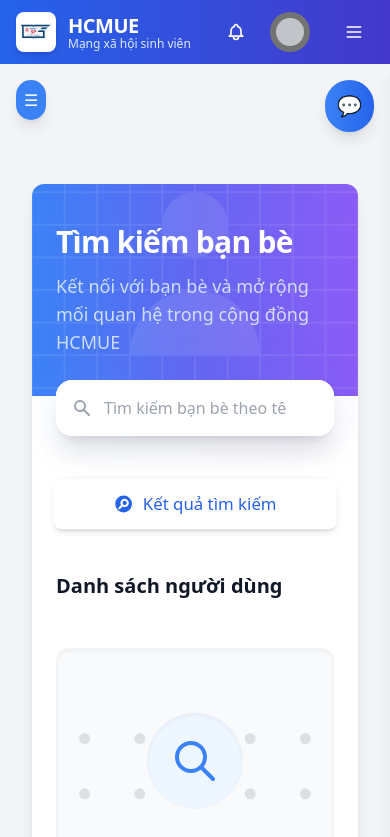
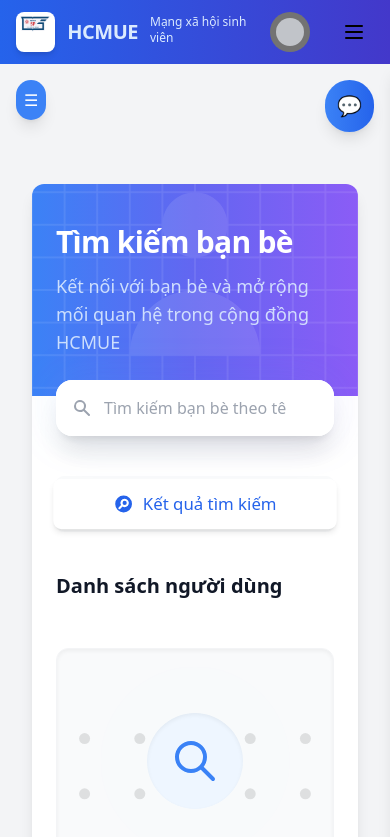
Before and after one commit to anhlehong/FE-SMedia, a Next.js app: page /friends in a window 390 px wide. Shown: the top 837 px of the page. Built offline with nearby package versions, Linux system fonts and the light colour scheme.

Commit message:
Fix: Bug while group post

```diff
--- a/app/components/groups/groupDiscussionTab.js
+++ b/app/components/groups/groupDiscussionTab.js
@@ -1,74 +1,62 @@
 "use client";
-import React from "react";
+import React, { memo } from "react";
 import FeedSection from "@/app/components/feed/feedSection";
 import PostCard from "@/app/components/feed/postCardWithMedia";
 import GroupCreatePost from "@/app/components/groups/groupCreatePost";
 import { showToast } from "@/app/utils/toast";
 import { useGroupPosts } from "@/app/hooks/useGroupPosts";
-import InfiniteScroll from 'react-infinite-scroll-component';
+import InfiniteScroll from "react-infinite-scroll-component";
 
-export default function GroupDiscussionTab({
-    isMember,
-    groupId
-}) {
-    // Use the hook directly in this component
+export default function GroupDiscussionTab({ isMember, groupId }) {
   const {
     posts,
     isLoading: loading,
     error,
     hasMore,
     loadMorePosts,
-        refreshPosts
+    refreshPosts,
   } = useGroupPosts(groupId);
 
-    // Format posts to ensure media properties match what PostCard expects
-    const formattedPosts = Array.isArray(posts) ? posts.map(post => {
-        // Create a new post object with the correct structure
+  // Xử lý bài đăng để đảm bảo media đúng định dạng
+  const formattedPosts = Array.isArray(posts)
+    ? posts.map((post) => {
         const formattedPost = { ...post };
 
-        // Format media items if they exist
         if (post.media && Array.isArray(post.media)) {
-            formattedPost.media = post.media.map(item => {
-                // Make sure each media item has mediaType and mediaUrl properties
-                if (!item.mediaType && item.type) {
-                    // If type exists but mediaType doesn't, copy it
-                    return {
-                        mediaType: item.type,
-                        mediaUrl: item.url || item.mediaUrl || '',
-                    };
-                } else if (!item.mediaUrl && item.url) {
-                    // If url exists but mediaUrl doesn't, copy it
-                    return {
-                        mediaType: item.mediaType || item.type || 'unknown',
-                        mediaUrl: item.url,
-                    };
-                }
-                // Return the item if it already has the correct properties
-                return item;
-            });
+          formattedPost.media = post.media.map((item) => ({
+            mediaType: item.mediaType || item.type || "unknown",
+            mediaUrl: item.mediaUrl || item.url || "",
+          }));
         } else if (post.image) {
-            // Convert legacy image format to media array
-            formattedPost.media = [{
-                mediaType: 'image',
-                mediaUrl: post.image
-            }];
+          formattedPost.media = [{ mediaType: "image", mediaUrl: post.image }];
         }
 
         return formattedPost;
-    }) : [];
+      })
+    : [];
 
   console.log("Formatted posts:", formattedPosts);
 
-    const handleAddNewPost = (postData) => {
-        if (refreshPosts) {
-            refreshPosts();
-        }
+  const handleAddNewPost = () => {
+    refreshPosts?.();
+  };
+
+  const handleLike = (postId) => {
+    fetch(`/api/posts/${postId}/like`, { method: "POST" })
+      .then(() => showToast("Đã thích bài đăng!"))
+      .catch(() => showToast("Có lỗi xảy ra!"));
   };
 
   return (
     <div>
+      {error && (
+        <div className="bg-red-100 text-red-600 p-4 rounded-lg">
+          <p>Đã xảy ra lỗi khi tải bài đăng. Vui lòng thử lại sau!</p>
+        </div>
+      )}
+
       {isMember ? (
-                <>                    {/* GroupCreatePost component for members only */}
+        <>
           <div className="mb-4">
             <GroupCreatePost
               groupId={groupId}
@@ -78,78 +66,67 @@
           </div>
           <div className="mt-4">
             {loading && formattedPosts.length === 0 ? (
-                            <div className="flex justify-center py-8">
-                                <div className="animate-spin rounded-full h-8 w-8 border-t-2 border-b-2 border-blue-500"></div>
-                            </div>
+              <LoadingIndicator />
             ) : formattedPosts.length > 0 ? (
               <InfiniteScroll
                 dataLength={formattedPosts.length}
                 next={loadMorePosts}
                 hasMore={hasMore}
-                                loader={
-                                    <div className="flex justify-center py-4 my-4">
-                                        <div className="animate-spin rounded-full h-6 w-6 border-t-2 border-b-2 border-blue-500"></div>
-                                    </div>
-                                }
-                                endMessage={
-                                    <p className="text-center text-gray-500 py-4">
-                                        <b>You seen all posts in this group.</b>
-                                    </p>
-                                }
+                loader={<LoadingIndicator />}
+                endMessage={<EndMessage />}
               >
                 <div className="space-y-6">
                   {formattedPosts.map((post) => (
-                                        <div key={post.id}>
                     <PostCard
+                      key={post.id}
                       post={post}
-                                                onLike={() => {}} // This would need to be implemented
+                      onLike={() => handleLike(post.id)}
                     />
-                                        </div>
                   ))}
                 </div>
               </InfiniteScroll>
             ) : (
-                            <div className="bg-white rounded-lg shadow p-8 text-center">
-                                <p className="text-gray-500">
-                                    No posts available in this group.
-                                </p>
-                                <p className="mt-2 text-gray-600">
-                                    Create a new post to get the discussion started!
-                                </p>
-                            </div>
+              <EmptyState />
             )}
           </div>
         </>
       ) : (
-                <div className="space-y-6 mt-3">
-                    {loading && formattedPosts.length === 0 ? (
-                        <div className="flex justify-center py-8">
-                            <div className="animate-spin rounded-full h-8 w-8 border-t-2 border-b-2 border-blue-500"></div>
-                        </div>                    ) : formattedPosts.length > 0 ? (
-                        formattedPosts.map((post) => (
-                            <div key={post.id}>
-                                <PostCard
-                                    post={post}
-                                    onLike={() => {}} // No-op function since non-members can't like
-                                />
-                            </div>
-                        ))
-                    ) : (
-                        <div className="bg-white rounded-lg shadow p-8 text-center">
-                            <p className="text-gray-500">
-                                No posts available in this group.
-                            </p>
-
-                        </div>
-                    )}
-                    {/* Loading indicator */}
-                    {loading && formattedPosts.length > 0 && (
-                        <div className="flex justify-center py-4">
-                            <div className="animate-spin rounded-full h-6 w-6 border-t-2 border-b-2 border-blue-500"></div>
-                        </div>
-                    )}
-                </div>
+        <NonMemberView formattedPosts={formattedPosts} loading={loading} />
       )}
     </div>
   );
 }
+
+const LoadingIndicator = () => (
+  <div className="flex justify-center py-4">
+    <div className="animate-spin rounded-full h-6 w-6 border-t-2 border-b-2 border-blue-500"></div>
+  </div>
+);
+
+const EndMessage = () => (
+  <p className="text-center text-gray-500 py-4">
+    <b>Bạn đã xem tất cả bài đăng trong nhóm này.</b>
+  </p>
+);
+
+const EmptyState = () => (
+  <div className="bg-white rounded-lg shadow p-8 text-center">
+    <p className="text-gray-500">Không có bài đăng nào trong nhóm này.</p>
+    <p className="mt-2 text-gray-600">
+      Hãy tạo bài đăng mới để bắt đầu cuộc thảo luận!
+    </p>
+  </div>
+);
+
+const NonMemberView = ({ formattedPosts, loading }) => (
+  <div className="space-y-6 mt-3">
+    {loading && formattedPosts.length === 0 ? (
+      <LoadingIndicator />
+    ) : formattedPosts.length > 0 ? (
+      formattedPosts.map((post) => <PostCard key={post.id} post={post} />)
+    ) : (
+      <EmptyState />
+    )}
+    {loading && formattedPosts.length > 0 && <LoadingIndicator />}
+  </div>
+);
--- a/app/home/page.js
+++ b/app/home/page.js
@@ -113,8 +113,6 @@
     return postDate.toLocaleDateString();
   }
 
-  //
-
   return (
     <>
       <FeedSection
--- a/app/hooks/useGroupPosts.js
+++ b/app/hooks/useGroupPosts.js
@@ -1,13 +1,8 @@
 "use client";
-import { useState, useEffect, useCallback } from 'react';
-import { showToast } from '../utils/toast';
-import { formatDistance } from 'date-fns';
+import { useState, useEffect, useCallback } from "react";
+import { showToast } from "../utils/toast";
+import { formatDistance } from "date-fns";
 
-/**
- * Custom hook for fetching group posts
- * @param {string} groupId - The ID of the group
- * @returns {Object} Group posts data and functions
- */
 export function useGroupPosts(groupId) {
   const [posts, setPosts] = useState([]);
   const [isLoading, setIsLoading] = useState(false);
@@ -16,120 +11,91 @@
   const [hasMore, setHasMore] = useState(true);
   const pageSize = 10;
 
-  /**
-   * Format post data from API response to match the expected format for PostCard
-   */
-  const formatPostData = (apiPosts) => {
-    return apiPosts.map(post => ({
+  // Format dữ liệu trả về từ API
+  const formatPostData = useCallback((apiPosts) => {
+    return apiPosts.map((post) => ({
       id: post.postId,
       userId: post.userId,
-      user: post.userName || "User", // The API might not return userName, so we use a placeholder
+      user: post.userName || "User",
       avatar: post.userAvatar || "/person.png",
       content: post.content,
-      media: post.media ? post.media.map(m => ({
-        url: m.mediaUrl,
-        type: m.mediaType,
-      })) : [],
+      media: post.media
+        ? post.media.map(({ mediaUrl, mediaType }) => ({
+            url: mediaUrl,
+            type: mediaType,
+          }))
+        : [],
       likes: post.voteCount,
       comments: post.commentCount,
-      time: formatDistance(new Date(post.postedAt), new Date(), { addSuffix: true }),
+      time: formatDistance(new Date(post.postedAt), new Date(), {
+        addSuffix: true,
+      }),
       isLiked: post.isVotedByCurrentUser,
       postedAt: post.postedAt,
-      // Add any other fields needed by PostCard
     }));
-  };
-  /**
-   * Fetch posts for a specific group
-   * @param {boolean} refresh - Whether to refresh and reset pagination
-   */
-  const fetchGroupPosts = useCallback(async (refresh = false) => {
-    if (!groupId) return;
+  }, []);
 
-    // If refreshing, reset pagination
-    if (refresh) {
-      setPage(1);
-      setHasMore(true);
-    }
-
-    // Don't fetch if there are no more posts and we're not refreshing
-    if (!hasMore && !refresh) return;
+  // Hàm tải dữ liệu từ API
+  const fetchGroupPosts = useCallback(
+    async (refresh = false) => {
+      if (!groupId || isLoading) return;
 
       const currentPage = refresh ? 1 : page;
+      setIsLoading(true);
+      setError(null);
 
-    setIsLoading(true);
-    setError(null);    try {
-      const response = await fetch(`/api/proxy/group-posts/${groupId}?page=${currentPage}&pageSize=${pageSize}`, {
-        method: 'GET',
-        headers: {
-          'Content-Type': 'application/json',
-        },
-      });
+      try {
+        const response = await fetch(
+          `/api/proxy/group-posts/${groupId}?page=${currentPage}&pageSize=${pageSize}`,
+          { method: "GET", headers: { "Content-Type": "application/json" } }
+        );
 
         const data = await response.json();
+        if (!response.ok)
+          throw new Error(data.error || "Không thể tải bài đăng");
 
-      if (!response.ok) {
-        throw new Error(data.error || 'Failed to fetch group posts');
-      }
-
-      // If we get fewer posts than requested, there are no more posts
-      if (data.length < pageSize) {
-        setHasMore(false);
-      }
-
-      // Format the data to match the PostCard component expectations
+        setHasMore(data.length >= pageSize);
         const formattedPosts = formatPostData(data);
 
-      if (refresh) {
-        setPosts(formattedPosts);
-      } else {
-        setPosts(prevPosts => [...prevPosts, ...formattedPosts]);
-      }
-
-      // Only increment page if not refreshing
-      if (!refresh) {
-        setPage(prev => prev + 1);
-      }
+        setPosts((prevPosts) =>
+          refresh ? formattedPosts : [...prevPosts, ...formattedPosts]
+        );
+        if (!refresh) setPage((prev) => prev + 1);
       } catch (error) {
-      console.error('Error fetching group posts:', error);
+        console.error("Lỗi tải bài đăng nhóm:", error);
         setError(error.message);
-      showToast(error.message, 'error');    } finally {
+        showToast(error.message, "error");
+      } finally {
         setIsLoading(false);
       }
-  }, [groupId, page, hasMore, pageSize]);
+    },
+    [groupId, page, formatPostData]
+  );
 
-  /**
-   * Load more posts (pagination)
-   */
+  // Hàm tải thêm bài đăng (cuộn vô hạn)
   const loadMorePosts = useCallback(() => {
-    if (!isLoading && hasMore) {
-      fetchGroupPosts();
-    }
-  }, [fetchGroupPosts, isLoading, hasMore]);
+    if (hasMore && !isLoading) fetchGroupPosts();
+  }, [hasMore, isLoading, fetchGroupPosts]);
 
-  /**
-   * Refresh the posts list
-   */
+  // Làm mới danh sách bài đăng
   const refreshPosts = useCallback(() => {
     fetchGroupPosts(true);
   }, [fetchGroupPosts]);
 
-  /**
-   * Add a new post to the list
-   * @param {Object} newPost - The new post to add
-   */
+  // Thêm bài đăng mới vào danh sách
   const addPost = useCallback((newPost) => {
-    setPosts(prevPosts => [newPost, ...prevPosts]);
+    setPosts((prevPosts) => [newPost, ...prevPosts]);
   }, []);
-  // Initial fetch when groupId changes
+
+  // Chỉ tải dữ liệu **khi groupId thay đổi**
   useEffect(() => {
     if (groupId) {
-      // Reset everything when groupId changes
       setPosts([]);
       setPage(1);
       setHasMore(true);
       fetchGroupPosts(true);
     }
-  }, [groupId, fetchGroupPosts]);
+  }, [groupId]); // Giảm dependencies để tránh gọi lại không cần thiết
 
   return {
     posts,
@@ -138,6 +104,6 @@
     hasMore,
     loadMorePosts,
     refreshPosts,
-    addPost
+    addPost,
   };
 }
--- a/app/public/navbar.js
+++ b/app/public/navbar.js
@@ -5,79 +5,63 @@
 import UserAvatar from "../components/UserAvatar";
 
 export default function NavBar() {
-    const [currentID, setCurrentID] = useState(0);
   const [isScrolled, setIsScrolled] = useState(false);
   const [mobileMenuOpen, setMobileMenuOpen] = useState(false);
 
-    // Handle navbar appearance change on scroll
   useEffect(() => {
     const handleScroll = () => {
-            if (window.scrollY > 10) {
-                setIsScrolled(true);
-            } else {
-                setIsScrolled(false);
-            }
+      setIsScrolled(window.scrollY > 10);
     };
 
-        window.addEventListener('scroll', handleScroll);
-        return () => {
-            window.removeEventListener('scroll', handleScroll);
-        };
+    window.addEventListener("scroll", handleScroll);
+    return () => window.removeEventListener("scroll", handleScroll);
   }, []);
-
-    // Socket.IO functionality removed
-    const handleClickID = () => {
-        console.log(currentID);
-    };
 
   const toggleMobileMenu = () => {
     setMobileMenuOpen(!mobileMenuOpen);
   };
-    const navigationLinks = [{label: 'Trang chủ', link: 'home'}, {label:'Bạn bè', link:"friends"}, {label: 'Nhóm', link: 'groups'}]
+
+  const navigationLinks = [
+    { label: "Trang chủ", link: "home" },
+    { label: "Bạn bè", link: "friends" },
+    { label: "Nhóm", link: "groups" },
+  ];
+
   return (
-        <nav className={`fixed w-full z-50 top-0 left-0 transition-all duration-300 ${
+    <nav
+      className={`fixed w-full z-50 top-0 left-0 transition-all duration-500 ease-in-out ${
         isScrolled
-            ? "bg-white shadow-md backdrop-blur-sm bg-opacity-90 dark:bg-gray-900 dark:bg-opacity-90"
+          ? "bg-white shadow-lg backdrop-blur-md bg-opacity-95 dark:bg-gray-900 dark:bg-opacity-95"
           : "bg-gradient-to-r from-blue-600 to-indigo-700 dark:from-gray-800 dark:to-gray-900"
-        }`}>
-            <div className="max-w-screen-xl flex flex-wrap items-center justify-between mx-auto px-4 py-3">
-                {/* Logo and brand name */}
-                <Link
-                    href="/home"
-                    className="flex items-center space-x-3 group"
+      }`}
     >
-                    <div className="relative overflow-hidden rounded-lg h-10 w-10 flex items-center justify-center bg-white p-1 shadow-md transition-transform duration-300 group-hover:scale-110">
-                        <Image
-                            src="/hcmueLogo.png"
-                            width={36}
-                            height={36}
-                            alt="Community Logo"
-                            className="object-contain"
-                        />
+      <div className="max-w-screen flex items-center justify-between mx-auto px-4 py-3">
+        {/* Logo */}
+        <Link href="/home" className="flex items-center space-x-3 group">
+          <div className="overflow-hidden rounded-lg h-10 w-10 bg-white p-1 shadow-md transition-transform duration-300 group-hover:scale-110">
+            <Image src="/hcmueLogo.png" width={36} height={36} alt="Logo" />
           </div>
-                    <div className="flex flex-col">
-                        <span className={`text-xl font-bold tracking-tight ${
-                            isScrolled ? "text-blue-700 dark:text-white" : "text-white"
-                        }`}>
+          <span className="text-xl text-blue-100 dark:text-gray-300 font-bold tracking-tight transition-colors duration-300 group-hover:text-blue-500">
             HCMUE
           </span>
-                        <span className={`text-xs font-medium -mt-1 ${
-                            isScrolled ? "text-gray-600 dark:text-gray-300" : "text-blue-100 dark:text-gray-300"
-                        }`}>
+          <span
+            className={`text-xs font-medium -mt-1 ${
+              isScrolled
+                ? "text-gray-600 dark:text-gray-300"
+                : "text-blue-100 dark:text-gray-300"
+            }`}
+          >
             Mạng xã hội sinh viên
           </span>
-                    </div>
         </Link>
 
-                {/* Navigation Links - Center */}
-                <div className="hidden md:flex md:order-1 md:mx-auto md:space-x-8">
+        {/* Navigation */}
+        <div className="hidden md:flex space-x-8">
           {navigationLinks.map((item) => (
             <Link
-                            key={item}
+              key={item.link}
               href={`/${item.link}`}
-                            className={`relative font-medium hover:text-blue-500 transition-colors group ${
-                                isScrolled ? "text-gray-700 dark:text-gray-200" : "text-white dark:text-gray-200"
-                            }`}
+              className="relative font-medium hover:text-blue-500 transition-colors group"
             >
               {item.label}
               <span className="absolute -bottom-1 left-0 w-0 h-[2px] bg-blue-500 transition-all group-hover:w-full"></span>
@@ -85,53 +69,46 @@
           ))}
         </div>
 
-                {/* Right Side - User Controls */}
-                <div className="flex items-center space-x-4 md:order-2">
-                    {/* Notification Bell */}
-                    <button className={`p-2 rounded-full hover:bg-opacity-20 ${
-                        isScrolled ? "hover:bg-gray-200 dark:hover:bg-gray-700" : "hover:bg-white"
-                    }`}>
-                        <svg xmlns="http://www.w3.org/2000/svg" className={`h-5 w-5 ${
-                            isScrolled ? "text-gray-700 dark:text-gray-200" : "text-white"
-                        }`} fill="none" viewBox="0 0 24 24" stroke="currentColor">
-                            <path strokeLinecap="round" strokeLinejoin="round" strokeWidth={2} d="M15 17h5l-1.405-1.405A2.032 2.032 0 0118 14.158V11a6.002 6.002 0 00-4-5.659V5a2 2 0 10-4 0v.341C7.67 6.165 6 8.388 6 11v3.159c0 .538-.214 1.055-.595 1.436L4 17h5m6 0v1a3 3 0 11-6 0v-1m6 0H9" />
-                        </svg>
-                    </button>
-
-                    {/* User Avatar */}
-                    <div className="relative group">
+        {/* User & Menu */}
+        <div className="flex items-center space-x-4">
           <UserAvatar />
-                    </div>
-
-                    {/* Mobile menu button */}
           <button
             onClick={toggleMobileMenu}
-                        type="button"
-                        className={`inline-flex items-center p-2 w-10 h-10 justify-center rounded-lg md:hidden ${
-                            isScrolled
-                                ? "text-gray-700 hover:bg-gray-200 dark:text-white dark:hover:bg-gray-700"
-                                : "text-white hover:bg-white hover:bg-opacity-20"
+            className="md:hidden p-2 rounded-lg transition-all duration-300 ease-in-out"
+          >
+            <svg
+              className={`w-6 h-6 transform transition-transform duration-500 ${
+                mobileMenuOpen ? "rotate-90" : ""
               }`}
+              xmlns="http://www.w3.org/2000/svg"
+              fill="none"
+              viewBox="0 0 24 24"
+              stroke="currentColor"
             >
-                        <span className="sr-only">Open main menu</span>
-                        <svg className="w-5 h-5" xmlns="http://www.w3.org/2000/svg" fill="none" viewBox="0 0 24 24" stroke="currentColor">
-                            <path strokeLinecap="round" strokeLinejoin="round" strokeWidth={2} d={mobileMenuOpen ? "M6 18L18 6M6 6l12 12" : "M4 6h16M4 12h16M4 18h16"} />
+              <path
+                strokeLinecap="round"
+                strokeLinejoin="round"
+                strokeWidth={2}
+                d={
+                  mobileMenuOpen
+                    ? "M6 18L18 6M6 6l12 12"
+                    : "M4 6h16M4 12h16M4 18h16"
+                }
+              />
             </svg>
           </button>
         </div>
 
-                {/* Mobile menu */}
-                <div className={`w-full md:hidden ${mobileMenuOpen ? 'block' : 'hidden'}`}>
-                    <div className={`mt-3 rounded-lg shadow-lg ${isScrolled ? "bg-white dark:bg-gray-800" : "bg-blue-700 dark:bg-gray-800"}`}>
+        {/* Mobile Menu */}
+        <div
+          className={`w-full md:hidden ${mobileMenuOpen ? "block" : "hidden"}`}
+        >
+          <div className="mt-3 rounded-lg shadow-lg bg-white dark:bg-gray-800">
             {navigationLinks.map((item) => (
               <Link
-                                key={item}
+                key={item.link}
                 href={`/${item.link}`}
-                                className={`block px-4 py-3 text-base font-medium border-b border-gray-200 dark:border-gray-700 ${
-                                    isScrolled
-                                        ? "text-gray-700 hover:bg-gray-100 dark:text-white dark:hover:bg-gray-700"
-                                        : "text-white hover:bg-blue-800 dark:hover:bg-gray-700"
-                                }`}
+                className="block px-4 py-3 text-base font-medium border-b transition-all duration-300 hover:bg-blue-100 dark:hover:bg-gray-700"
               >
                 {item.label}
               </Link>
```
Lines whose indentation alone changed are shown as unchanged.
